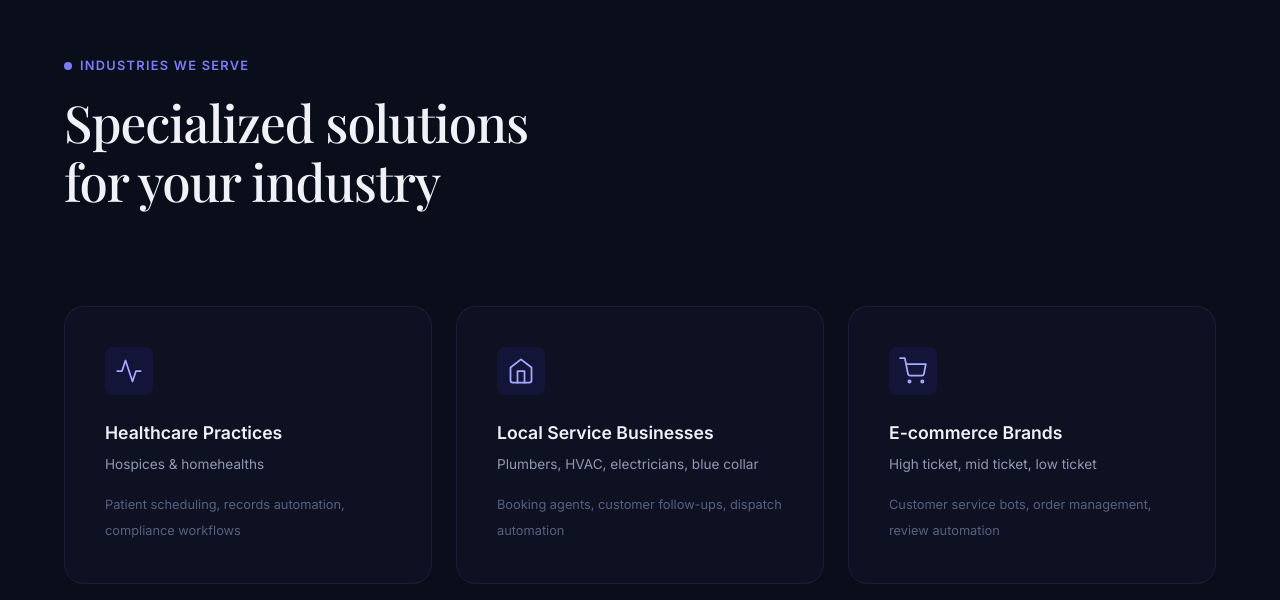
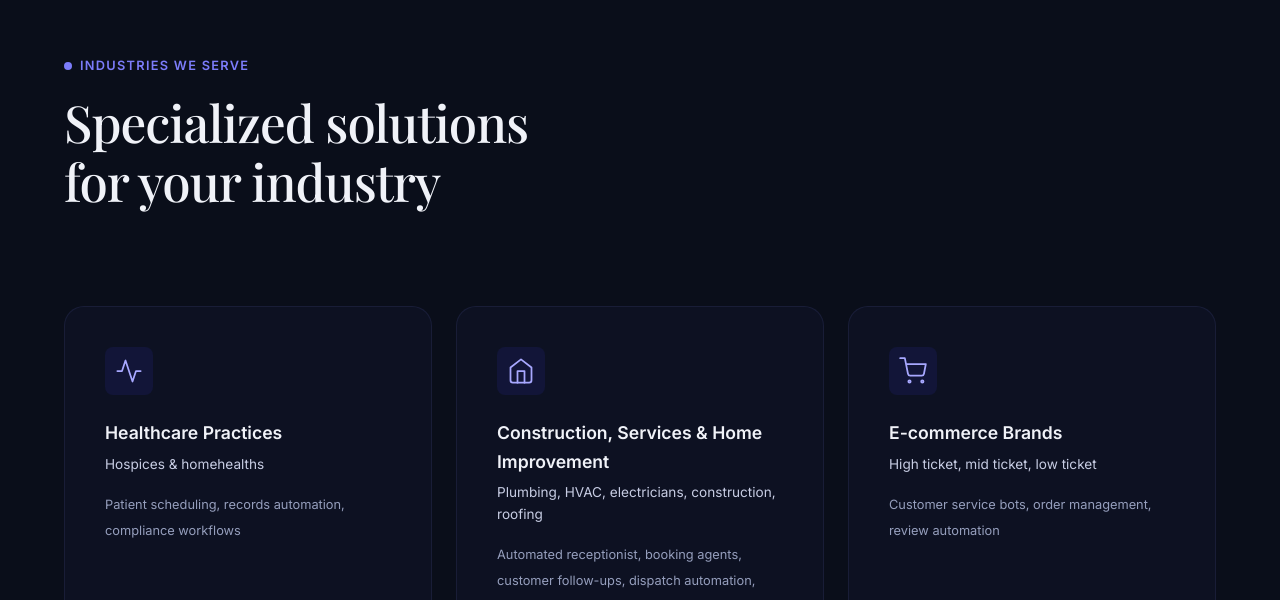
Before and after one commit to tenken127/polymathicstrat, a website built with Vite: page index.html in a window 1280 px wide. Shown: the part 2200-2800 px from the top of the page. Built offline with nearby package versions, Linux system fonts and the light colour scheme; animation ran at ten frames a second; a web font is replaced by a local one.

Commit message:
Update industry card text and improve text contrast

```diff
--- a/index.html
+++ b/index.html
@@ -177,9 +177,10 @@
               <polyline points="9 22 9 12 15 12 15 22" />
             </svg>
           </div>
-          <h3 class="industry-name">Local Service Businesses</h3>
-          <p class="industry-desc">Plumbers, HVAC, electricians, blue collar</p>
-          <span class="industry-meta">Booking agents, customer follow-ups, dispatch automation</span>
+          <h3 class="industry-name">Construction, Services & Home Improvement</h3>
+          <p class="industry-desc">Plumbing, HVAC, electricians, construction, roofing</p>
+          <span class="industry-meta">Automated receptionist, booking agents, customer follow-ups, dispatch automation,
+            contract invoicing</span>
         </div>
         <div class="industry-card animate-on-scroll">
           <div class="industry-icon">
--- a/styles/index.css
+++ b/styles/index.css
@@ -12,8 +12,8 @@
   --bg-glass: rgba(10, 14, 27, 0.7);
 
   --text-primary: #f0f2f8;
-  --text-secondary: rgba(200, 210, 240, 0.7);
-  --text-muted: rgba(160, 175, 220, 0.5);
+  --text-secondary: rgba(210, 218, 245, 0.85);
+  --text-muted: rgba(175, 190, 230, 0.65);
 
   --accent-blue: #3b3ef5;
   --accent-purple: #7c7cfa;
@@ -765,13 +765,13 @@ img {
 
 .industry-desc {
   font-size: 0.85rem;
-  color: var(--text-secondary);
+  color: rgba(220, 225, 248, 0.9);
   margin-bottom: var(--space-sm);
 }
 
 .industry-meta {
   font-size: 0.8rem;
-  color: var(--text-muted);
+  color: rgba(195, 205, 240, 0.75);
   line-height: 1.5;
 }
 
```
